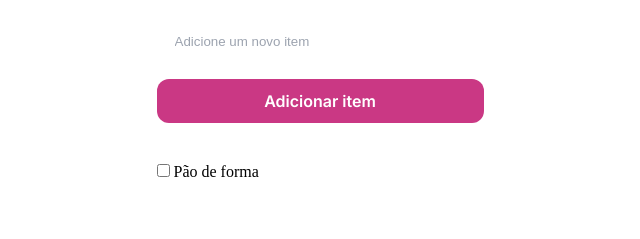
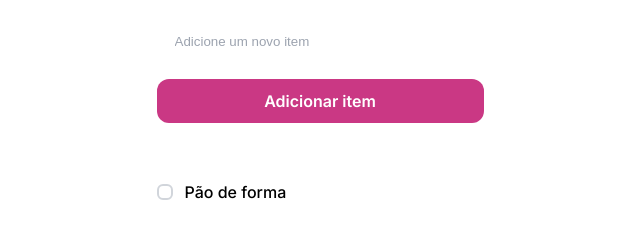
Before and after one commit to Jonas-Rocha/portfolio-lista-de-compras, a plain HTML site: page index.html in a window 1280 px wide. Shown: the part 123-362 px from the top of the page, without its empty margins (320-960 px from the left). Drawn offline with Linux system fonts and the light colour scheme.

Commit message:
preparando o estilo dos itens

```diff
--- a/index.html
+++ b/index.html
@@ -45,8 +45,8 @@
         </div>
 
         <div class="checkbox-div">
-          <input type="checkbox" id="pao-de-forma" />
-          <label for="pao-de-forma">Pão de forma</label>
+          <input type="checkbox" id="item" />
+          <label class="label" for="item">Pão de forma</label>
         </div>
       </form>
     </main>
--- a/style.css
+++ b/style.css
@@ -114,3 +114,40 @@ form {
   font-size: 16px;
   line-height: 20px;
 }
+
+.checkbox-div {
+  height: 57px;
+  width: 100%;
+  display: flex;
+  align-items: center;
+  margin-bottom: 12px;
+}
+
+#item {
+  appearance: none; /* Remove o estilo padrão */
+  -webkit-appearance: none; /* Suporte para navegadores WebKit */
+  margin-right: 12px;
+  color: var(--content-secondary);
+  border-radius: 6px;
+  height: 16px;
+  width: 16px;
+  border: 2px solid var(--border-primary); /* Define uma borda visível */
+  background-color: white; /* Cor de fundo quando não marcado */
+  cursor: pointer;
+}
+
+#check-box:checked {
+  background-color: #2196f3; /* Cor de fundo quando marcado */
+}
+
+#item > label {
+  font-family: "Inter";
+}
+
+.label {
+  font-family: "Inter";
+  font-style: normal;
+  font-weight: 500;
+  font-size: 16px;
+  line-height: 24px;
+}
```
